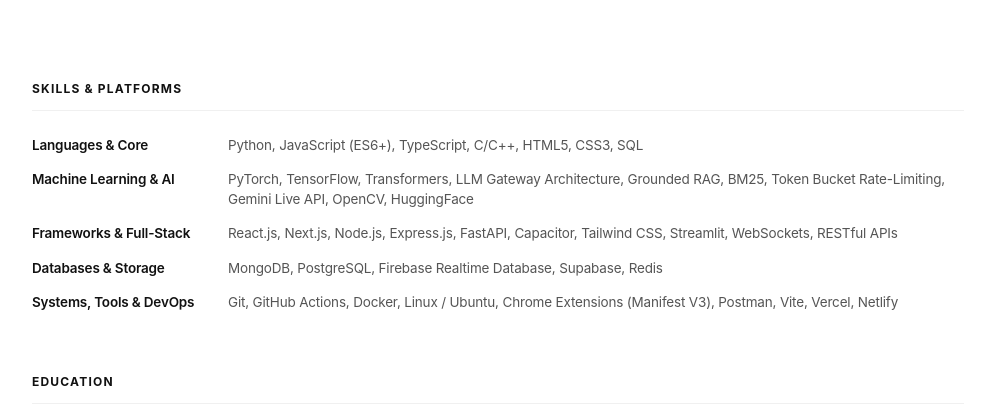
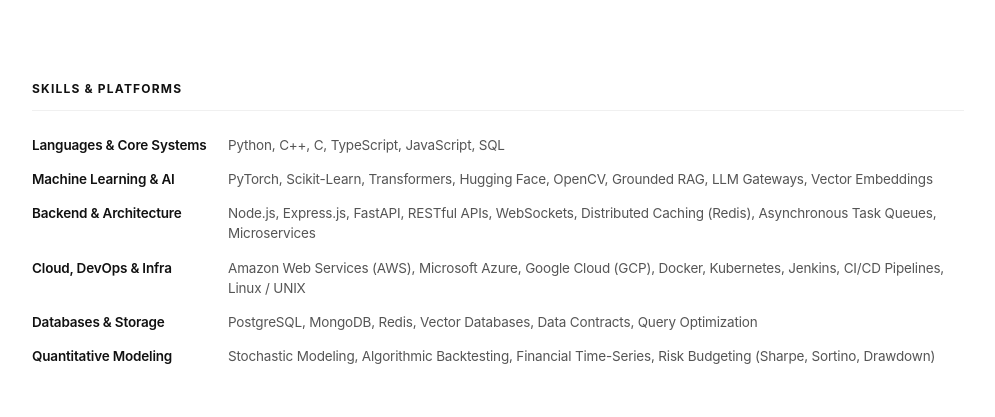
Before and after one commit to ankitpaul6201/portfoliov2, a plain HTML site: page index.html in a window 1280 px wide. Shown: the part 2941-3358 px from the top of the page, without its empty margins (142-1137 px from the left). Drawn offline with Linux system fonts and the light colour scheme; a web font is replaced by a local one.

Commit message:
feat(skills): upgrade skills section with production-grade cloud, devops, backend, and AI infrastructure

```diff
--- a/index.html
+++ b/index.html
@@ -704,24 +704,28 @@
       <h2 class="section-title">Skills & Platforms</h2>
       <div class="skills-grid">
         <div class="skills-row">
-          <div class="skills-label">Languages & Core</div>
-          <div class="skills-items">Python, JavaScript (ES6+), TypeScript, C/C++, HTML5, CSS3, SQL</div>
+          <div class="skills-label">Languages & Core Systems</div>
+          <div class="skills-items">Python, C++, C, TypeScript, JavaScript, SQL</div>
         </div>
         <div class="skills-row">
           <div class="skills-label">Machine Learning & AI</div>
-          <div class="skills-items">PyTorch, TensorFlow, Transformers, LLM Gateway Architecture, Grounded RAG, BM25, Token Bucket Rate-Limiting, Gemini Live API, OpenCV, HuggingFace</div>
+          <div class="skills-items">PyTorch, Scikit-Learn, Transformers, Hugging Face, OpenCV, Grounded RAG, LLM Gateways, Vector Embeddings</div>
         </div>
         <div class="skills-row">
-          <div class="skills-label">Frameworks & Full-Stack</div>
-          <div class="skills-items">React.js, Next.js, Node.js, Express.js, FastAPI, Capacitor, Tailwind CSS, Streamlit, WebSockets, RESTful APIs</div>
+          <div class="skills-label">Backend & Architecture</div>
+          <div class="skills-items">Node.js, Express.js, FastAPI, RESTful APIs, WebSockets, Distributed Caching (Redis), Asynchronous Task Queues, Microservices</div>
+        </div>
+        <div class="skills-row">
+          <div class="skills-label">Cloud, DevOps & Infra</div>
+          <div class="skills-items">Amazon Web Services (AWS), Microsoft Azure, Google Cloud (GCP), Docker, Kubernetes, Jenkins, CI/CD Pipelines, Linux / UNIX</div>
         </div>
         <div class="skills-row">
           <div class="skills-label">Databases & Storage</div>
-          <div class="skills-items">MongoDB, PostgreSQL, Firebase Realtime Database, Supabase, Redis</div>
+          <div class="skills-items">PostgreSQL, MongoDB, Redis, Vector Databases, Data Contracts, Query Optimization</div>
         </div>
         <div class="skills-row">
-          <div class="skills-label">Systems, Tools & DevOps</div>
-          <div class="skills-items">Git, GitHub Actions, Docker, Linux / Ubuntu, Chrome Extensions (Manifest V3), Postman, Vite, Vercel, Netlify</div>
+          <div class="skills-label">Quantitative Modeling</div>
+          <div class="skills-items">Stochastic Modeling, Algorithmic Backtesting, Financial Time-Series, Risk Budgeting (Sharpe, Sortino, Drawdown)</div>
         </div>
       </div>
     </section>
```
